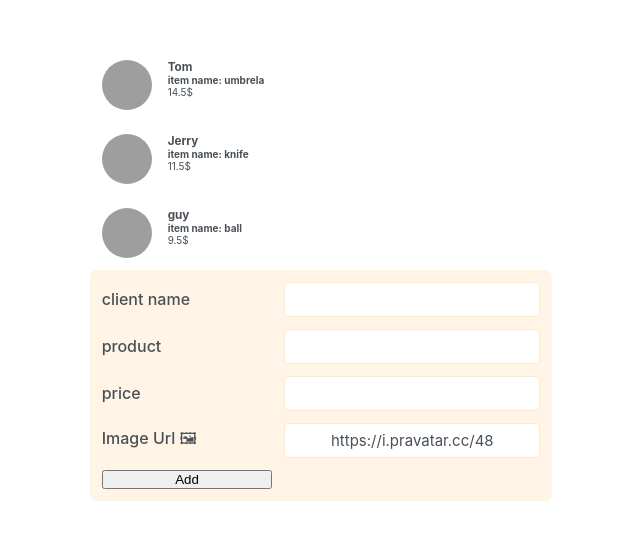
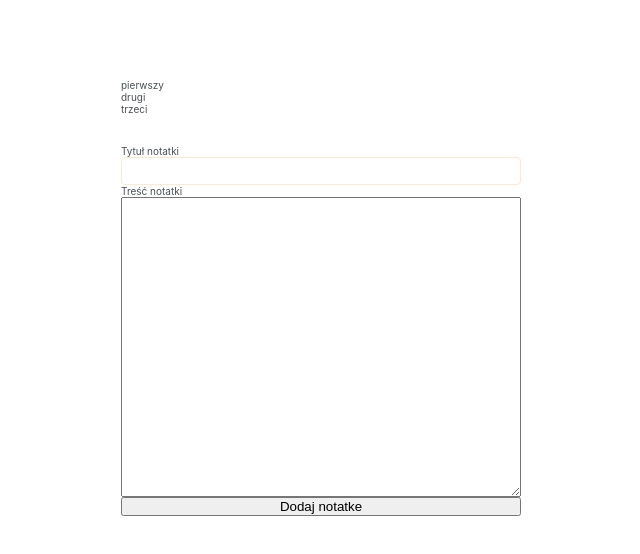
Before and after one commit to BartekPawlik/Note-aplication, a React (Create React App) app: page / in a window 1280 px wide. Shown: the part 118-672 px from the top of the page, without its empty margins (319-959 px from the left). Built offline with nearby package versions, Linux system fonts and the light colour scheme; grey boxes are pictures that could not be loaded.

Commit message:
simply note application

```diff
--- a/src/App.js
+++ b/src/App.js
@@ -1,192 +1,133 @@
 import React, { useState, useEffect } from "react";
 
-const initialShopList = [
+const initialNotes = [
   {
-    id: 123459,
-    client: "Tom",
-    name: "umbrela",
-    price: 14.5,
-    image: "https://i.pravatar.cc/48?u=499476",
+    id: 1,
+    title: "pierwszy",
+    text: "Pierwsza notatka",
   },
   {
-    id: 123426,
-    client: "Jerry",
-    name: "knife",
-    price: 11.5,
-    image: "https://i.pravatar.cc/48?u=499472",
+    id: 2,
+    title: "drugi",
+    text: "Druga notatka",
   },
   {
-    id: 123451,
-    client: "guy",
-    name: "ball",
-    price: 9.5,
-    image: "https://i.pravatar.cc/48?u=499471",
+    id: 3,
+    title: "trzeci",
+    text: "Trzecia notatka",
   },
 ];
 
 export default function App() {
-  const [clients, setClients] = useState(initialShopList);
-  const [selectedPartner, setSelectedPartner] = useState(null);
+  const [notes, setNotes] = useState(initialNotes);
+  const [selectedNote, setSelectedNote] = useState();
 
-  function partnerDispaly(partner) {
-    setSelectedPartner(partner);
-    console.log(partner);
+  function handleNotes(note) {
+    setNotes((prev) => [...prev, note]);
   }
 
-  function handleShopClients(newItem) {
-    setClients((client) => [...client, newItem]);
-  }
-
-  function handleUpdatePartner(updatePartner) {
-    setClients((prev) =>
-      prev.map((client) =>
-        client.id === updatePartner.id ? updatePartner : client
-      )
-    );
-    setSelectedPartner(updatePartner)
-  }
-
-
-  function removeClient(){
-   if(selectedPartner) {
-    setClients((prev) =>
-    prev.filter((client)=> client.id !== selectedPartner.id))
-   }
-   setSelectedPartner(null)
+  function handleSelectNote(note) {
+    setSelectedNote(note);
+    console.log(note);
   }
   return (
-    <div className="App">
-      <div className="sidebar">
-        <ShopList
-          client={clients}
-          partnerdispaly={partnerDispaly}
-          selectedPartner={selectedPartner}
+    <div className="app">
+      <div className="update-text">
+        <UpdateTextNote
+          selectedNote={selectedNote}
+          setselectednote={setSelectedNote}
+          setNotes={setNotes}
         />
-        <AddCustomer handleClients={handleShopClients} />
       </div>
-      <UserPanel selectedPartner={selectedPartner} setPartner={handleUpdatePartner} removeclient={removeClient} />
+      <div className="set-container">
+        <ListNotes notes={notes} handleSelectNote={handleSelectNote} />
+        <NotesPanel handleNotes={handleNotes} />
+      </div>
     </div>
   );
 }
-
-function ShopList({ client, partnerdispaly, selectedPartner }) {
+function ListNotes({ notes, handleSelectNote }) {
   return (
-    <div className="shop-list">
-      {client.map((shop) => (
-        <ShopItem
-          shop={shop}
-          key={shop.id}
-          partnerdispaly={partnerdispaly}
-        />
+    <div className="notes-list">
+      {notes.map((note, index) => (
+        <div key={index} className="note">
+          <Note handleSelectNote={handleSelectNote} note={note} />
+        </div>
       ))}
     </div>
   );
 }
 
-function ShopItem({ shop, partnerdispaly }) {
+function Note({ note, handleSelectNote }) {
   return (
-    <li onClick={() => partnerdispaly(shop)}>
-      <img src={shop.image} alt={shop.name} />
-      <div className="items-container">
-        <h3>{shop.client}</h3>
-        <h4>item name: {shop.name}</h4>
-        <p>{shop.price}$</p>
+    <div onClick={() => handleSelectNote(note)}>
+      <p>{note.title}</p>
     </div>
-    </li>
   );
 }
 
-function AddCustomer({ handleClients }) {
-  const [client, setClient] = useState("");
-  const [name, setName] = useState("");
-  const [price, setPrice] = useState();
-  const [image, setImage] = useState("https://i.pravatar.cc/48");
-
-  function handleSubmit(e) {
-    e.preventDefault();
-    const id = crypto.randomUUID();
-
-    const newItem = {
-      id,
-      image,
-      client,
-      name,
-      price,
+function NotesPanel({ handleNotes }) {
+  const [newTitle, setNewTitle] = useState("");
+  const [newText, setNewText] = useState("");
+  function addNote() {
+    const newNote = {
+      id: Date.now(),
+      title: newTitle,
+      text: newText,
     };
-
-    handleClients(newItem);
-    setClient("");
-    setName("");
-    setPrice("");
-    setImage("https://i.pravatar.cc/48");
+    handleNotes(newNote);
+    setNewText("");
+    setNewTitle("");
   }
 
   return (
-    <form className="form-add-friend" onSubmit={handleSubmit}>
-      <label>client name</label>
-      <input value={client} onChange={(e) => setClient(e.target.value)} />
-      <label>product</label>
-      <input value={name} onChange={(e) => setName(e.target.value)} />
-      <label>price</label>
-      <input
-        value={price}
-        type="number"
-        onChange={(e) => setPrice(e.target.value)}
-      />
-      <label>Image Url 🖼</label>
-      <input
-        value={image}
-        onChange={(e) => setImage(e.target.value)}
-        type="text"
-      />
-      <button>Add</button>
-    </form>
+    <div className="panel-notes">
+      <label>Tytuł notatki</label>
+      <input value={newTitle} onChange={(e) => setNewTitle(e.target.value)} />
+      <label>Treść notatki</label>
+      <textarea value={newText} onChange={(e) => setNewText(e.target.value)} />
+      <button onClick={addNote}>Dodaj notatke</button>
+    </div>
   );
 }
 
-function UserPanel({ selectedPartner, setPartner, removeclient }) {
-const [client, setClient] = useState(selectedPartner?.client || "")
-const [name, setName] = useState(selectedPartner?.name || "")
-const [price, setPrice] = useState(selectedPartner?.price || "")
+function UpdateTextNote({ selectedNote, setselectednote, setNotes }) {
+  if (!selectedNote) return null;
 
 
-React.useEffect(() => {
-  if (selectedPartner) {
-    setClient(selectedPartner.client);
-    setName(selectedPartner.name);
-    setPrice(selectedPartner.price);
+function handleTitleChange(newTitle){
+const updatenote = {
+  ...selectedNote,
+  title: newTitle,
 }
-}, [selectedPartner]);
+setselectednote(updatenote)
 
-
-
-
-  function handleChanges(){
-    const updated = {
-      ...selectedPartner,
-      client,
-      name,
-      price: parseFloat(price),
-    };
-    setPartner(updated);
+setNotes((prev) =>
+prev.map((title) =>
+title.id === selectedNote.id ? updatenote : title))
 }
 
 
+  function handleTextChange(newText) {
+    const updatenote = {
+      ...selectedNote,
+      // title:
+      text: newText,
+    };
+    setselectednote(updatenote);
 
-  if (!selectedPartner) return null
+    setNotes((prev) =>
+      prev.map((note) => (note.id === selectedNote.id ? updatenote : note))
+    );
+  }
+
   return (
-      <div className="user-panel">
-        <label>user name</label>
-        <input
-          value={client}
-          onChange={(e) => setClient(e.target.value)}
+    <div className="update-note">
+      <input value={selectedNote.title} onChange={(e) => handleTitleChange(e.target.value)} />
+      <textarea
+        value={selectedNote.text}
+        onChange={(e) => handleTextChange(e.target.value)}
       />
-        <label>Item</label>
-        <input value={name}  onChange={(e) => setName(e.target.value)} />
-        <label>Price</label>
-        <input value={price}  onChange={(e) => setPrice(e.target.value)} />
-        <button onClick={handleChanges}>change</button>
-        <button onClick={removeclient}>delete</button>
     </div>
   );
 }
--- a/src/index.css
+++ b/src/index.css
@@ -26,10 +26,12 @@ body {
   justify-content: center;
 }
 
-.App {
+.app {
 display: flex;
 gap:30px;
+flex-direction: column;
 color: #495057;
+padding: 40px;
 }
 
 .user-panel{
@@ -58,110 +60,46 @@ font-size: 16px;
   background-color: var(--color-dark);
 }
 
-.sidebar ul {
-  width: 100%;
-  list-style: none;
+.set-container{
   display: flex;
   flex-direction: column;
-  gap: 0.4rem;
-  font-size: 1.4rem;
-  margin-bottom: 2rem;
+  gap: 30px;
 }
 
-.sidebar li {
-  display: flex;
-  /* grid-template-columns: 4.8rem 1fr auto; */
-  align-items: start;
-  column-gap: 1.6rem;
-
-  padding: 1.2rem;
-  border-radius: 7px;
-  transition: 0.5s;
-}
-h4{
-  text-wrap: nowrap;
-}
-.selected,
-.sidebar li:hover {
-  background-color: var(--color-lightest);
+.set-container textarea{
+  width: 400px;
+  height: 300px;
 }
 
-.items-container{
+.panel-notes{
+  display: flex;
+  flex-direction: column;
+  /* gap: 40px; */
+}
+form {
+  font-size: 1rem;
+  display: grid;
+  align-items: center;
+  gap: 1.2rem;
+  background-color: var(--color-lightest);
+  border-radius: 7px;
+}
+
+.update-note{
   display: flex;
   flex-direction: column;
 }
 
-.sidebar li img {
-  border-radius: 50%;
-  width: 100%;
-  grid-row: span 2;
-  max-width: 50px;
-
+.update-text textarea{
+  width: 400px;
+  height: 300px;
 }
-
-.sidebar li h3 {
-  grid-row: 1;
-  grid-column: 2;
-}
-
-.sidebar li p {
-  grid-row: 2;
-  grid-column: 2;
-}
-
-.sidebar li .button {
-  grid-row: span 2;
-  grid-column: 3;
-}
-
-.sidebar > .button {
-  float: right;
-  margin-right: 1.2rem;
-}
-
-.green {
-  color: #66a80f;
-}
-
-.red {
-  color: #e03131;
-}
-
-form {
-  font-size: 1.6rem;
-  display: grid;
-  align-items: center;
-  gap: 1.2rem;
-
-  background-color: var(--color-lightest);
-  border-radius: 7px;
-}
-
-.form-add-friend {
-  grid-template-columns: 1fr 1.5fr;
-  margin-bottom: 1.6rem;
-  padding: 1.2rem;
-}
-.form-split-bill {
-  grid-template-columns: 1fr 12rem;
-  padding: 3.2rem 4rem;
-}
-
-label {
-  font-weight: 500;
-}
-
-/* label::first-letter {
-  display: inline-block;
-  margin-right: 4px;
-  font-size: 1.8rem;
-} */
 
 input,
 select {
   font-family: inherit;
   color: inherit;
-  font-size: 1.5rem;
+  font-size: 1rem;
   padding: 0.7rem;
   text-align: center;
   border: 1px solid var(--color-light);
@@ -174,16 +112,3 @@ select:focus {
   outline: none;
   border: 1px solid var(--color-dark);
 }
-
-form .button {
-  margin-top: 0.6rem;
-  grid-column: 2;
-}
-
-form h2 {
-  grid-column: 1 / -1;
-  font-size: 2.2rem;
-  text-transform: uppercase;
-  letter-spacing: -0.5px;
-  margin-bottom: 1.6rem;
-}
```
Lines whose indentation alone changed are shown as unchanged.
